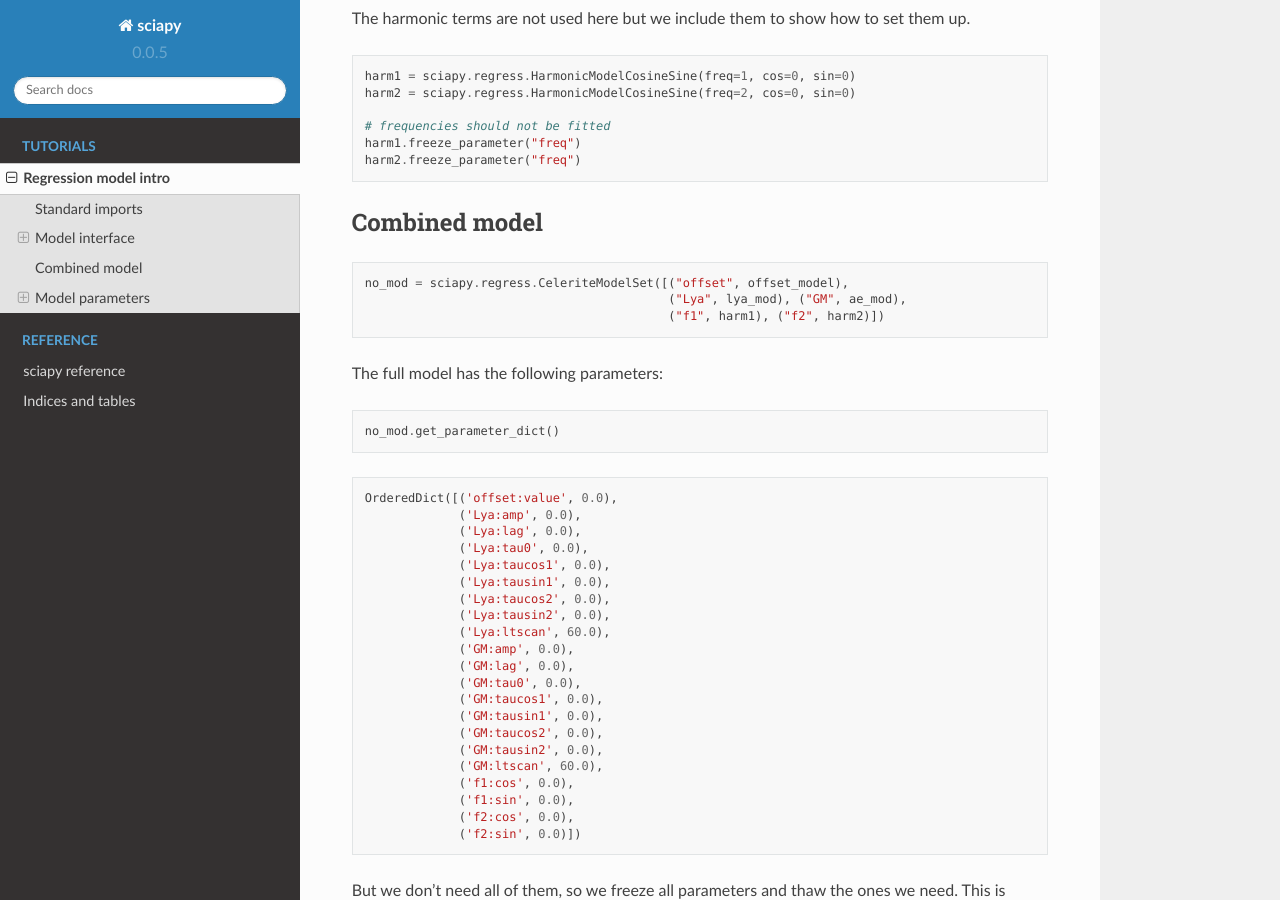
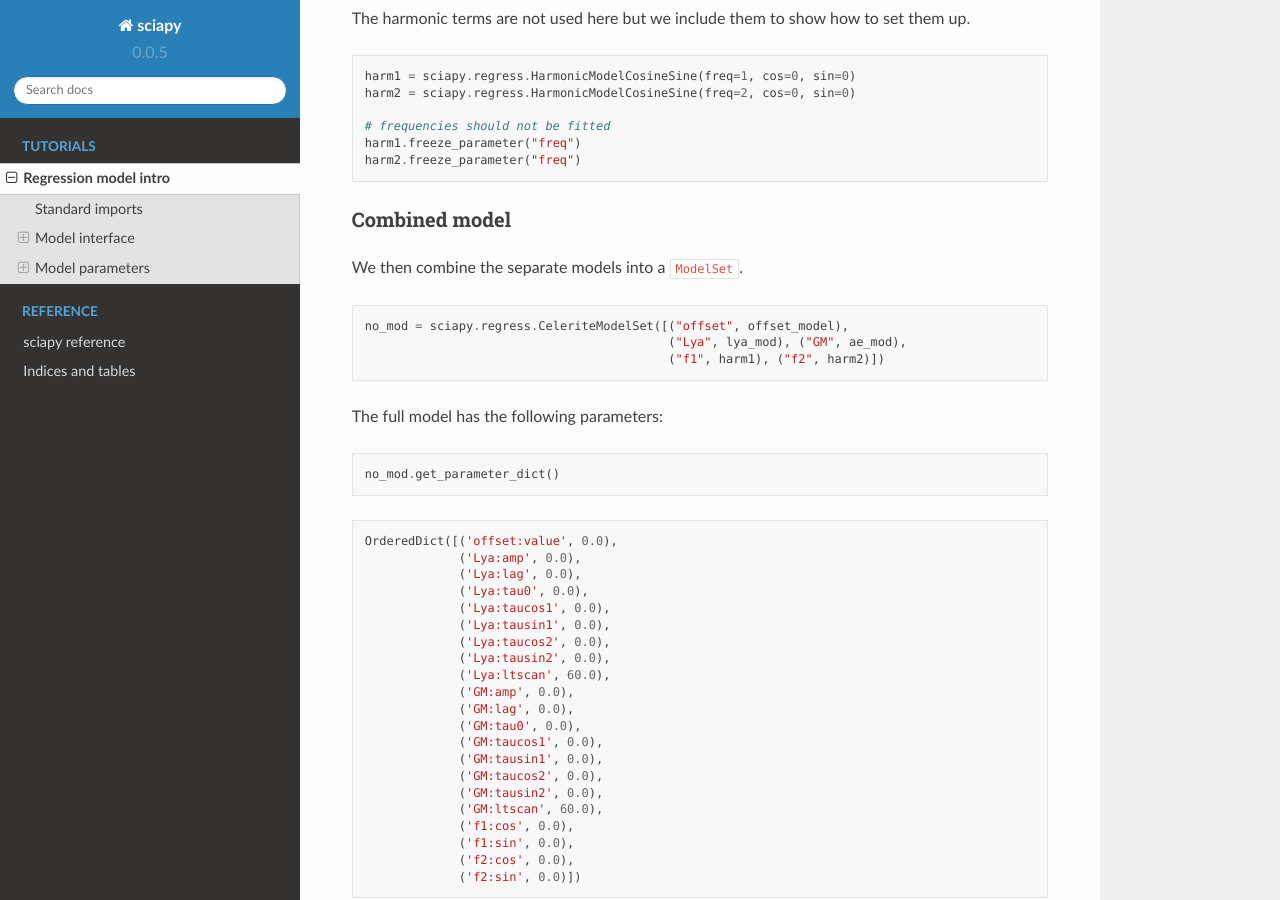
Before and after one commit to st-bender/sciapy, a Sphinx documentation site: the page built from docs/tutorials/regress_intro.rst, in a window 1280 px wide and 900 px high, scrolled down 1793 px. Built offline with Sphinx 7.4.7 and the Read the Docs theme 2.0.0, drawn with Linux system fonts in a browser that asks for light colours.

Commit message:
docs: Change regress model intro heading
Decreases the "Combined model" header one level to put it on the same
footing as the other "model" headlines. Makes them look a little more
consistent.

[skip ci]

```diff
--- a/docs/tutorials/regress_intro.rst
+++ b/docs/tutorials/regress_intro.rst
@@ -115,7 +115,9 @@ set them up.
     harm2.freeze_parameter("freq")
 
 Combined model
---------------
+~~~~~~~~~~~~~~
+
+We then combine the separate models into a ``ModelSet``.
 
 .. code:: ipython3
 
```
Also changed, not shown: docs/_static/notebooks/regress_intro.ipynb.
